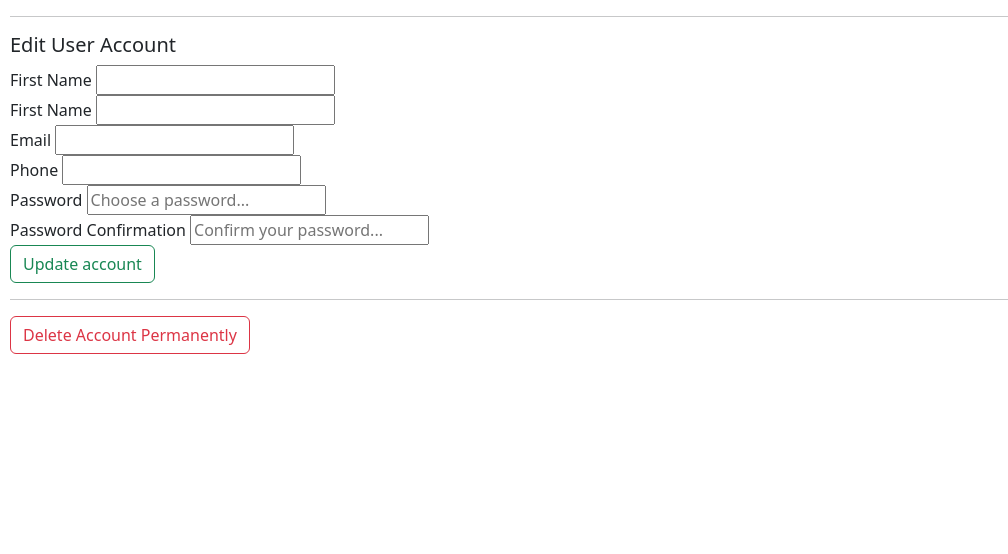
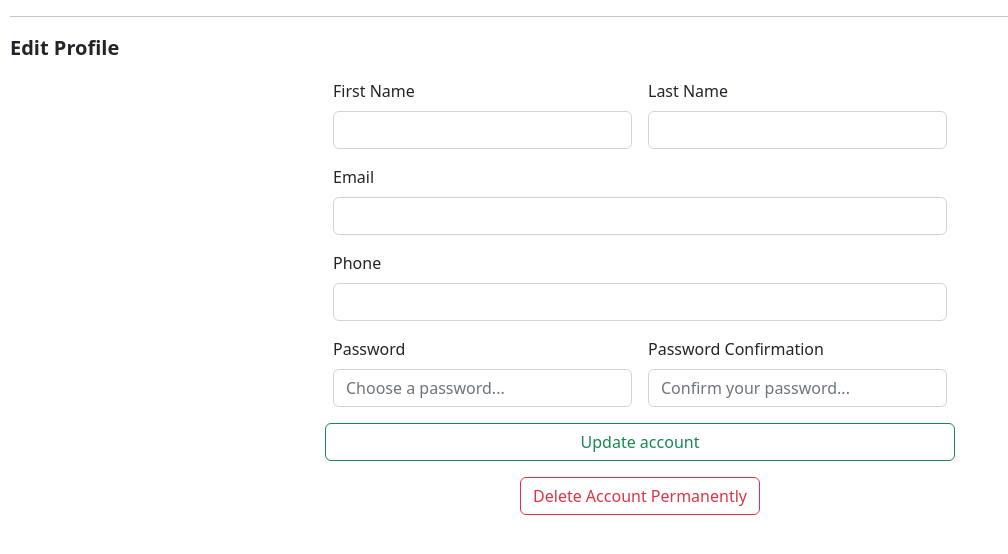
Before and after one commit to osamas19/AppDev-Final, a Rails app: template app/views/user_authentication/edit_profile.html.erb in a window 1280 px wide. Shown: the part 42-596 px from the top of the page, without its empty margins (0-1008 px from the left). Run offline with Rails 7, Linux system fonts and the light colour scheme; the template is opened without the code that fills it, so the values that code supplies are empty.

Commit message:
Forms Format Final

```diff
--- a/app/views/user_authentication/edit_profile.html.erb
+++ b/app/views/user_authentication/edit_profile.html.erb
@@ -1,35 +1,39 @@
-<div >
-  <h5>
-    Edit User Account
-  </h5>
+<div>
+  <p class="fs-5 fw-bold">
+    Edit Profile
+  </p>
 
-  <div>
-    <form action="/modify_user" method="post">
-      <div>
-        <label for="first_name_box">First Name</label>
-        <input id="first_name_box" name="query_first_name" value="<%= @current_user.first_name %>">
-      </div>
-      <div>
-        <label for="last_name_box">First Name</label>
-        <input id="last_name_box" name="query_last_name" value="<%= @current_user.last_name %>">
-      </div>
-      <div>
-        <label for="email_box">Email</label>
-        <input id="email_box" name="query_email" value="<%= @current_user.email %>">
-      </div>
-      <div>
-        <label for="phone_box">Phone</label>
-        <input id="phone_box" name="query_phone" value="<%= @current_user.phone %>">
+  <div class="d-flex flex-row mb-3 justify-content-center">
+    <form action="/modify_user" method="post" class="row g-3 col-md-6">
+
+      <div class="col-md-6">
+        <label for="first_name_box" class="form-label">First Name</label>
+        <input class="form-control" id="first_name_box" name="query_first_name" value="<%= @current_user.first_name %>">
       </div>
 
-      <div>
-        <label for="password_box">Password</label>
-        <input id="password_box" name="query_password" placeholder="Choose a password..." type="password">
+      <div class="col-md-6">
+        <label for="last_name_box" class="form-label">Last Name</label>
+        <input class="form-control" id="last_name_box" name="query_last_name" value="<%= @current_user.last_name %>">
       </div>
 
-      <div>
-        <label for="password_confirmation_box">Password Confirmation</label>
-        <input id="password_confirmation_box" name="query_password_confirmation" placeholder="Confirm your password..." type="password">
+      <div class="col-12">
+        <label for="email_box" class="form-label">Email</label>
+        <input class="form-control" id="email_box" name="query_email" value="<%= @current_user.email %>">
+      </div>
+
+      <div class="col-12">
+        <label for="phone_box" class="form-label">Phone</label>
+        <input class="form-control" id="phone_box" name="query_phone" value="<%= @current_user.phone %>">
+      </div>
+
+      <div class="col-6">
+        <label for="password_box" class="form-label">Password</label>
+        <input class="form-control" id="password_box" name="query_password" placeholder="Choose a password..." type="password">
+      </div>
+
+      <div class="col-6">
+        <label for="password_confirmation_box" class="form-label">Password Confirmation</label>
+        <input class="form-control" id="password_confirmation_box" name="query_password_confirmation" placeholder="Confirm your password..." type="password">
       </div>
 
       <button class="btn btn-outline-success">
@@ -37,6 +41,9 @@
       </button>
     </form>
     <hr>
+  </div>
+  <p></p>
+  <div class="d-flex justify-content-center">
     <p><a class="btn btn-outline-danger" href="/cancel_user_account">Delete Account Permanently</a></p>
   </div>
 </div>
```
Also changed, not shown: app/views/transactions/index.html.erb (+6 -6 lines), app/views/user_authentication/sign_up.html.erb (+8 -2 lines).
